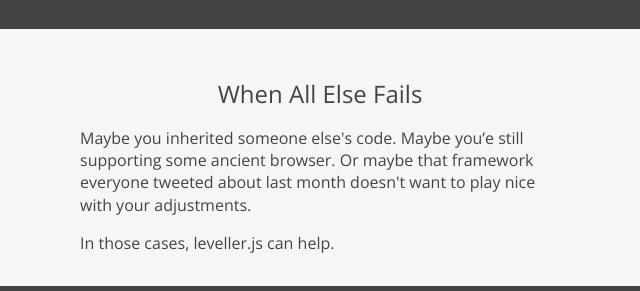
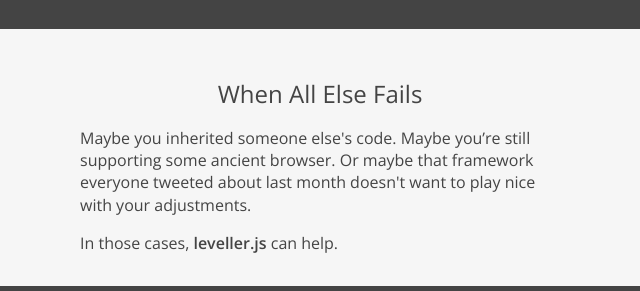
Before and after one commit to cloudfour/leveller, a plain HTML site: page index.html in a window 1280 px wide. Shown: the part 1180-1471 px from the top of the page, 320-960 px from the left. Drawn offline with nearby package versions, Linux system fonts and the light colour scheme.

Commit message:
dumb typo

```diff
--- a/index.html
+++ b/index.html
@@ -319,8 +319,8 @@
 
   <div class="container-prose">
     <h2 class="text-center">When All Else Fails</h2>
-    <p>Maybe you inherited someone else's code. Maybe you&rsquo;e still supporting some ancient browser. Or maybe that frame&shy;work every&shy;one tweeted about last month doesn't want to play nice with your adjust&shy;ments.</p>
-    <p>In those cases, leveller.js can help.</p>
+    <p>Maybe you inherited someone else's code. Maybe you&rsquo;re still supporting some ancient browser. Or maybe that frame&shy;work every&shy;one tweeted about last month doesn't want to play nice with your adjust&shy;ments.</p>
+    <p>In those cases, <b>leveller.js</b> can help.</p>
   </div>
 
   <div class="dark">
```
